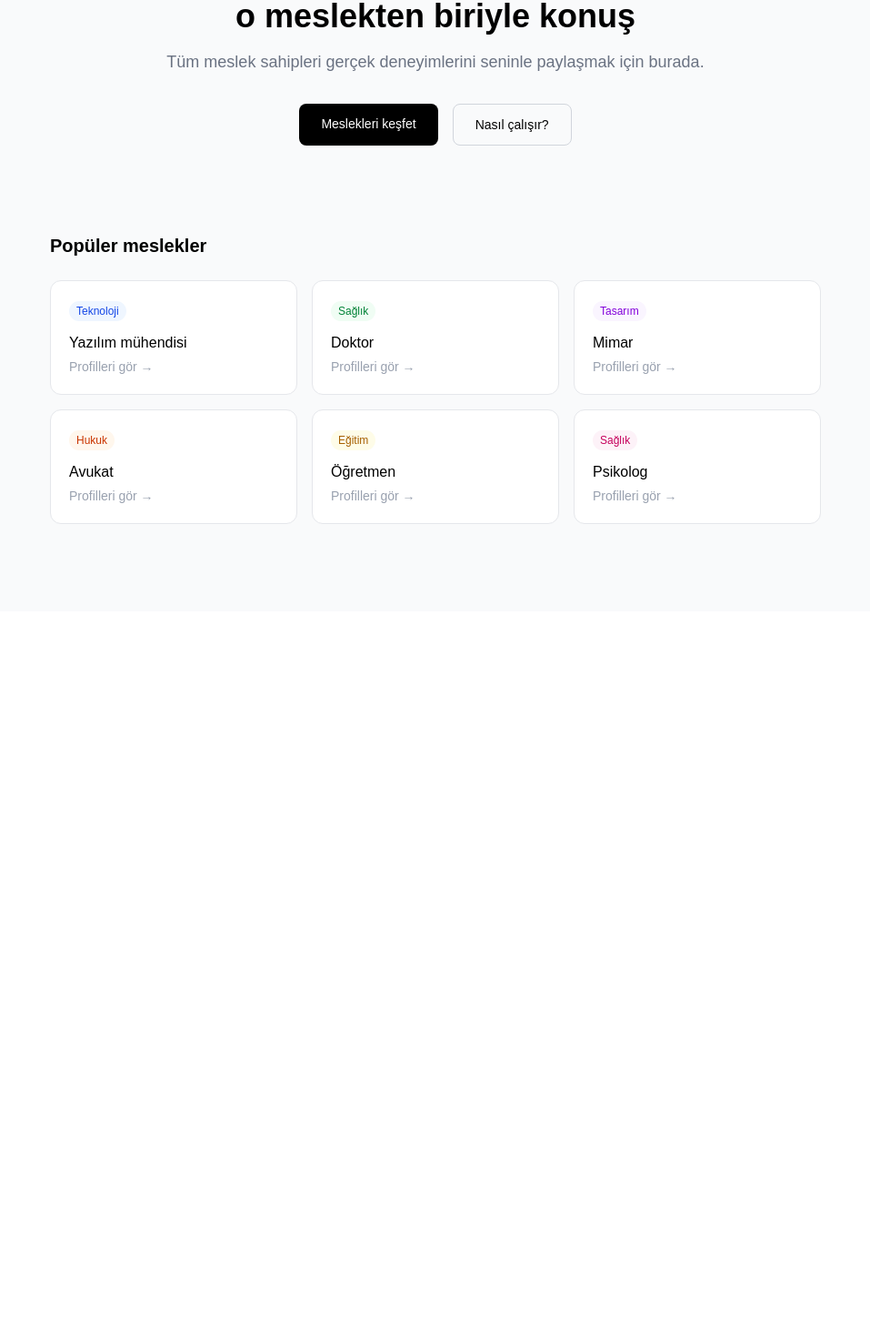
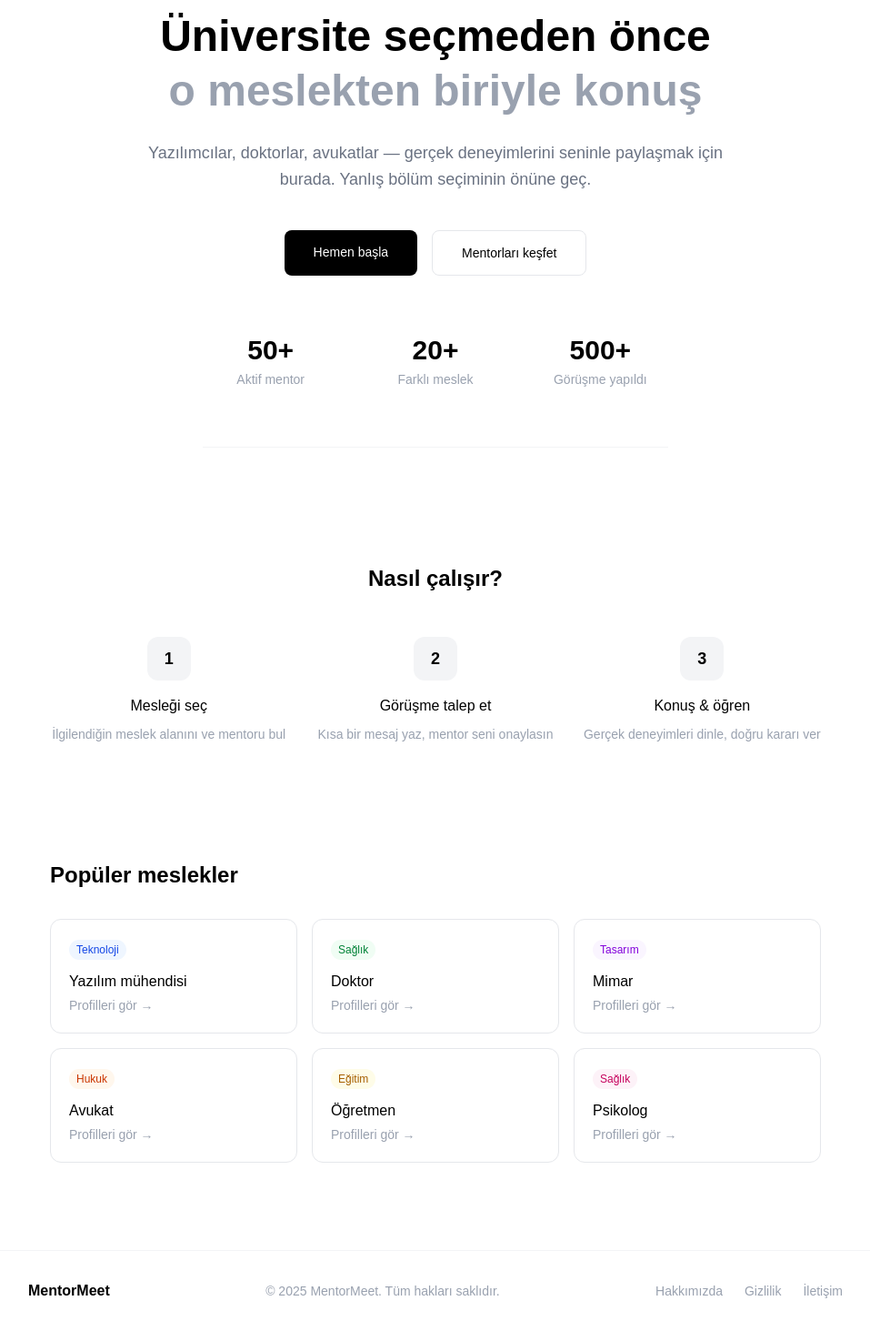
Before and after one commit to Baydar-sys/mentormeet, a Next.js app: page / in a window 1280 px wide. Shown: the part 207-1670 px from the top of the page at 91% size, without its empty margins (161-1118 px from the left). Before the commit the page ends 879 px from the top, so only its background shows below. Built offline with nearby package versions, Linux system fonts and the light colour scheme.

Commit message:
anasayfa yenilendi

```diff
--- a/app/page.js
+++ b/app/page.js
@@ -1,7 +1,9 @@
 export default function Home() {
   return (
-    <main className="min-h-screen bg-gray-50">
-      <nav className="bg-white border-b border-gray-200 px-6 py-4 flex justify-between items-center">
+    <main className="min-h-screen bg-white">
+
+      {/* Navbar */}
+      <nav className="px-6 py-4 flex justify-between items-center border-b border-gray-100">
         <span className="font-semibold text-lg text-black">MentorMeet</span>
         <div className="flex gap-4 items-center">
           <a href="/giris" className="text-sm text-gray-600 hover:text-black">Giriş yap</a>
@@ -11,25 +13,69 @@ export default function Home() {
         </div>
       </nav>
 
-      <section className="max-w-3xl mx-auto text-center px-6 py-24">
-        <h1 className="text-4xl font-semibold text-black mb-4">
-          Üniversite seçmeden önce<br />o meslekten biriyle konuş
+      {/* Hero */}
+      <section className="max-w-4xl mx-auto px-6 pt-24 pb-16 text-center">
+        <div className="inline-block bg-gray-100 text-gray-600 text-xs px-3 py-1.5 rounded-full mb-6">
+          Türkiye'nin ilk kariyer mentörlük platformu
+        </div>
+        <h1 className="text-5xl font-semibold text-black mb-6 leading-tight">
+          Üniversite seçmeden önce<br />
+          <span className="text-gray-400">o meslekten biriyle konuş</span>
         </h1>
-        <p className="text-gray-500 text-lg mb-8">
-          Tüm meslek sahipleri gerçek deneyimlerini seninle paylaşmak için burada.
+        <p className="text-gray-500 text-lg mb-10 max-w-2xl mx-auto leading-relaxed">
+          Yazılımcılar, doktorlar, avukatlar — gerçek deneyimlerini seninle paylaşmak için burada. Yanlış bölüm seçiminin önüne geç.
         </p>
-        <div className="flex gap-4 justify-center">
-          <a href="/kayit" className="bg-black text-white px-6 py-3 rounded-lg text-sm hover:bg-gray-800">
-            Meslekleri keşfet
+        <div className="flex gap-4 justify-center mb-16">
+          <a href="/kayit" className="bg-black text-white px-8 py-3.5 rounded-lg text-sm font-medium hover:bg-gray-800">
+            Hemen başla
           </a>
-          <button className="border border-gray-300 text-black px-6 py-3 rounded-lg text-sm hover:bg-gray-100">
-            Nasıl çalışır?
-          </button>
+          <a href="/meslekler" className="border border-gray-200 text-black px-8 py-3.5 rounded-lg text-sm font-medium hover:bg-gray-50">
+            Mentorları keşfet
+          </a>
+        </div>
+
+        {/* İstatistikler */}
+        <div className="grid grid-cols-3 gap-8 max-w-lg mx-auto pb-16 border-b border-gray-100">
+          <div>
+            <p className="text-3xl font-semibold text-black mb-1">50+</p>
+            <p className="text-sm text-gray-400">Aktif mentor</p>
+          </div>
+          <div>
+            <p className="text-3xl font-semibold text-black mb-1">20+</p>
+            <p className="text-sm text-gray-400">Farklı meslek</p>
+          </div>
+          <div>
+            <p className="text-3xl font-semibold text-black mb-1">500+</p>
+            <p className="text-sm text-gray-400">Görüşme yapıldı</p>
+          </div>
         </div>
       </section>
 
-      <section className="max-w-4xl mx-auto px-6 pb-24">
-        <h2 className="text-xl font-semibold text-black mb-6">Popüler meslekler</h2>
+      {/* Nasıl çalışır */}
+      <section className="max-w-4xl mx-auto px-6 py-16">
+        <h2 className="text-2xl font-semibold text-black text-center mb-12">Nasıl çalışır?</h2>
+        <div className="grid grid-cols-3 gap-8">
+          <div className="text-center">
+            <div className="w-12 h-12 bg-gray-100 rounded-xl flex items-center justify-center text-lg font-semibold text-black mx-auto mb-4">1</div>
+            <h3 className="font-medium text-black mb-2">Mesleği seç</h3>
+            <p className="text-sm text-gray-400 leading-relaxed">İlgilendiğin meslek alanını ve mentoru bul</p>
+          </div>
+          <div className="text-center">
+            <div className="w-12 h-12 bg-gray-100 rounded-xl flex items-center justify-center text-lg font-semibold text-black mx-auto mb-4">2</div>
+            <h3 className="font-medium text-black mb-2">Görüşme talep et</h3>
+            <p className="text-sm text-gray-400 leading-relaxed">Kısa bir mesaj yaz, mentor seni onaylasın</p>
+          </div>
+          <div className="text-center">
+            <div className="w-12 h-12 bg-gray-100 rounded-xl flex items-center justify-center text-lg font-semibold text-black mx-auto mb-4">3</div>
+            <h3 className="font-medium text-black mb-2">Konuş & öğren</h3>
+            <p className="text-sm text-gray-400 leading-relaxed">Gerçek deneyimleri dinle, doğru kararı ver</p>
+          </div>
+        </div>
+      </section>
+
+      {/* Popüler meslekler */}
+      <section className="max-w-4xl mx-auto px-6 py-16">
+        <h2 className="text-2xl font-semibold text-black mb-8">Popüler meslekler</h2>
         <div className="grid grid-cols-3 gap-4">
           {[
             { isim: "Yazılım mühendisi", alan: "Teknoloji", renk: "bg-blue-50 text-blue-700" },
@@ -49,6 +95,20 @@ export default function Home() {
           ))}
         </div>
       </section>
+
+      {/* Footer */}
+      <footer className="border-t border-gray-100 px-6 py-8 mt-8">
+        <div className="max-w-4xl mx-auto flex justify-between items-center">
+          <span className="font-semibold text-black">MentorMeet</span>
+          <p className="text-sm text-gray-400">© 2025 MentorMeet. Tüm hakları saklıdır.</p>
+          <div className="flex gap-6">
+            <a href="#" className="text-sm text-gray-400 hover:text-black">Hakkımızda</a>
+            <a href="#" className="text-sm text-gray-400 hover:text-black">Gizlilik</a>
+            <a href="#" className="text-sm text-gray-400 hover:text-black">İletişim</a>
+          </div>
+        </div>
+      </footer>
+
     </main>
   )
 }
```
